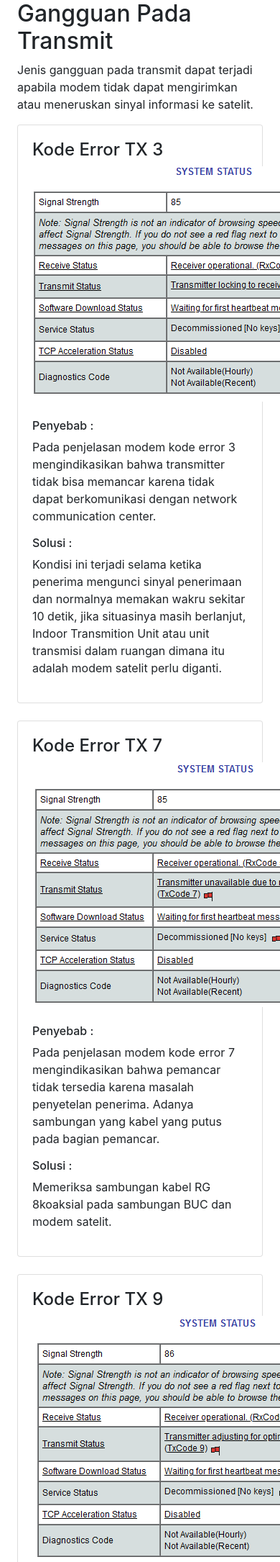
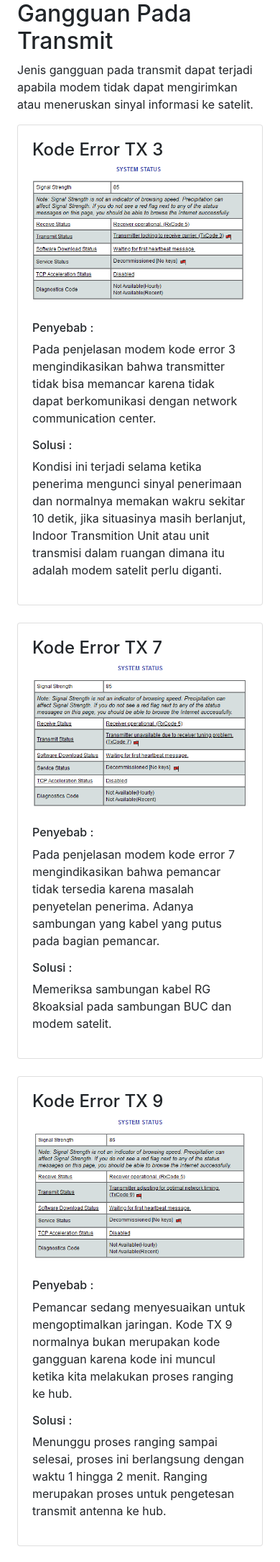
Before and after one commit to adnansurya/vsat_report, a PHP site: page / in a window 390 px wide; the page is wider, and only the part inside the window is pictured. Shown: the part 250-2420 px from the top of that part at 72% size. Run offline with PHP 8.4, Linux system fonts and the light colour scheme; a user stored in the database is signed in; data that the repository does not hold is empty; some libraries are stand-ins or nearby versions.

Commit message:
responsive info dashboard image

```diff
--- a/index.php
+++ b/index.php
@@ -33,7 +33,7 @@ include('partials/global.php') ?>
                                 <p class="mb-0">
                                     <h4>Kode Error TX 3</h4>
                                     <div class="text-center mt-2 mb-4">
-                                        <img src="assets/img/tx3.jpg" alt="Kode Error Tx 3" srcset="">
+                                        <img src="assets/img/tx3.jpg" alt="Kode Error Tx 3" srcset=""  class="img-fluid">
                                     </div>
                                     <h6>Penyebab :</h6>
                                     <p>Pada penjelasan modem kode error 3 mengindikasikan bahwa transmitter tidak bisa memancar karena tidak dapat berkomunikasi dengan network communication center.</p>
@@ -47,7 +47,7 @@ include('partials/global.php') ?>
                                 <p class="mb-0">
                                     <h4>Kode Error TX 7</h4>
                                     <div class="text-center mt-2 mb-4">
-                                        <img src="assets/img/tx7.jpg" alt="Kode Error Tx 7" srcset="">
+                                        <img src="assets/img/tx7.jpg" alt="Kode Error Tx 7" srcset=""  class="img-fluid">
                                     </div>
                                     <h6>Penyebab :</h6>
                                     <p>Pada penjelasan modem kode error 7 mengindikasikan bahwa pemancar tidak tersedia karena masalah penyetelan penerima. Adanya sambungan yang kabel yang putus pada bagian pemancar.</p>
@@ -61,7 +61,7 @@ include('partials/global.php') ?>
                                 <p class="mb-0">
                                     <h4>Kode Error TX 9</h4>
                                     <div class="text-center mt-2 mb-4">
-                                        <img src="assets/img/tx9.jpg" alt="Kode Error Tx 9" srcset="">
+                                        <img src="assets/img/tx9.jpg" alt="Kode Error Tx 9" srcset=""  class="img-fluid">
                                     </div>
                                     <h6>Penyebab :</h6>
                                     <p>Pemancar sedang menyesuaikan untuk mengoptimalkan jaringan. Kode TX 9 normalnya bukan merupakan kode gangguan karena kode ini muncul ketika kita melakukan proses ranging ke hub.</p>
@@ -75,7 +75,7 @@ include('partials/global.php') ?>
                                 <p class="mb-0">
                                     <h4>Kode Error TX 10</h4>
                                     <div class="text-center mt-2 mb-4">
-                                        <img src="assets/img/tx10.jpg" alt="Kode Error Tx 10" srcset="">
+                                        <img src="assets/img/tx10.jpg" alt="Kode Error Tx 10" srcset=""  class="img-fluid">
                                     </div>
                                     <h6>Penyebab :</h6>
                                     <p>Pemancar tidak dapat berkomunikasi/tersambung dengan network communication center. Hal ini terjadi karena nilai dari signal strength atau SQF dari antena berada dibawah angka 45 point dimana yang merupakan standar nilai untuk melakukan proses ranging atau transmit.</p>
@@ -89,7 +89,7 @@ include('partials/global.php') ?>
                                 <p class="mb-0">
                                     <h4>Kode Error TX 13</h4>
                                     <div class="text-center mt-2 mb-4">
-                                        <img src="assets/img/tx13.jpg" alt="Kode Error Tx 13" srcset="">
+                                        <img src="assets/img/tx13.jpg" alt="Kode Error Tx 13" srcset=""  class="img-fluid">
                                     </div>
                                     <h6>Penyebab :</h6>
                                     <p>Penjelasan modem kode error 13 mengindikasikan bahwa transmitter tidak bisa memancar karena tidak adanya sambungan dengan network communication center. Kondisi ini terjadi kabel koaksial RG8 BUC ke feedhorn tidak dalam keadaan rapat ataupun putus.</p>
@@ -107,7 +107,7 @@ include('partials/global.php') ?>
                                 <p class="mb-0">
                                     <h4>Kode Error RX 3</h4>
                                     <div class="text-center mt-2 mb-4">
-                                        <img src="assets/img/rx3.jpg" alt="Kode Error Rx 3" srcset="">
+                                        <img src="assets/img/rx3.jpg" alt="Kode Error Rx 3" srcset=""  class="img-fluid">
                                     </div>
                                     <h6>Penyebab :</h6>
                                     <p>Penyebab dari gangguan ini terjadi jika arah antena yang tidak sesuai atau antena dalam keadaan rusak, ataupun kabel yang rusak. Kondisi ini terjadi jika  nilai signal strength atau SQF dibawah 30 point.</p>
@@ -121,7 +121,7 @@ include('partials/global.php') ?>
                                 <p class="mb-0">
                                     <h4>Kode Error RX 7</h4>
                                     <div class="text-center mt-2 mb-4">
-                                        <img src="assets/img/rx7.jpg" alt="Kode Error Rx 7" srcset="">
+                                        <img src="assets/img/rx7.jpg" alt="Kode Error Rx 7" srcset=""  class="img-fluid">
                                     </div>
                                     <h6>Penyebab :</h6>
                                     <p>Penyebab dari gangguan ini terjadi jika arah antena yang tidak sesuai dan mengarah pada satelit yang salah yang tidak sesuai parameter frekuensi ataupun lokasi dari satelit tujuan.</p>
```
